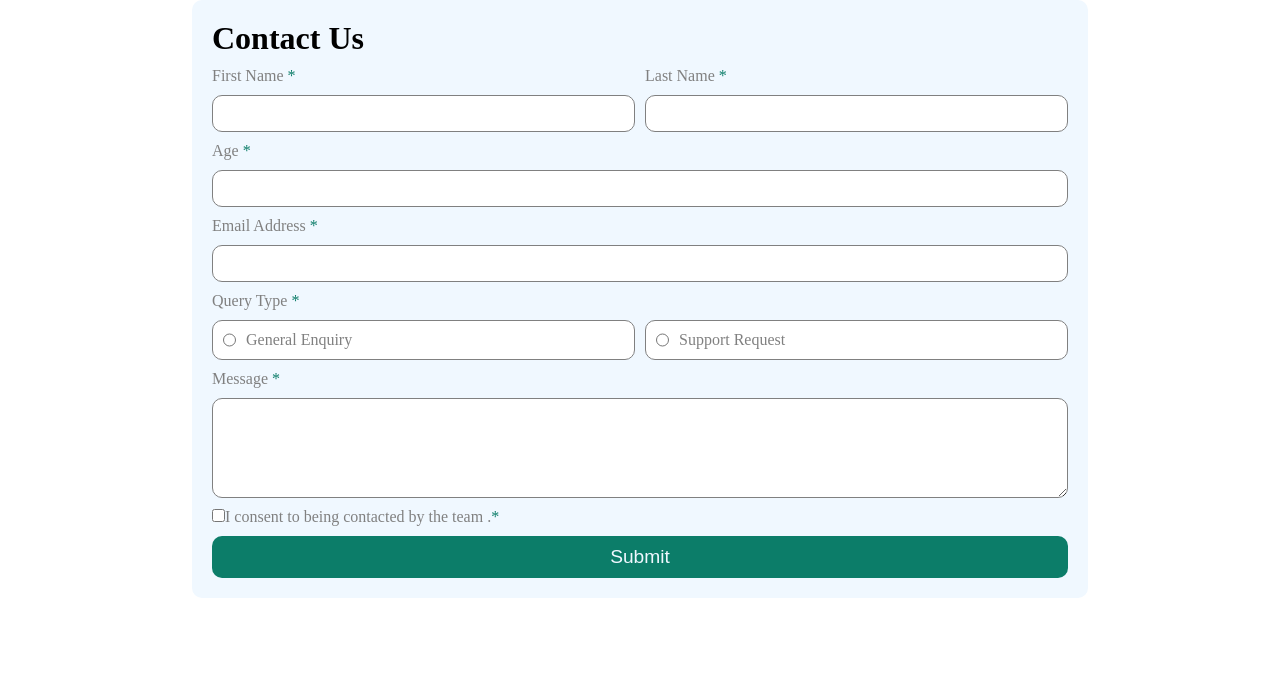
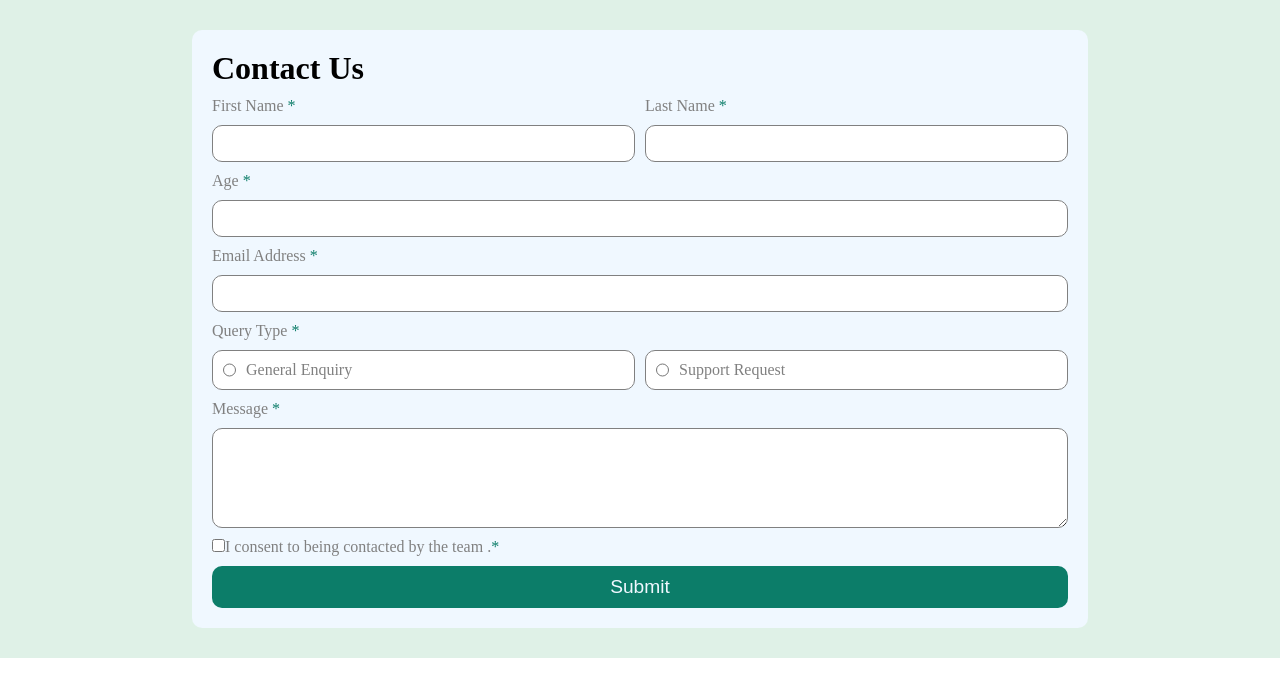
Before and after one commit to nohasalim/Contact-Form, a React (Vite) app: page / in a window 1280 px wide. Shown: the top 696 px of the page. Built offline with nearby package versions, Linux system fonts and the light colour scheme.

Commit message:
Fix CSS syntax by adding missing semicolon

```diff
--- a/src/App.css
+++ b/src/App.css
@@ -3,8 +3,7 @@ main {
   justify-content: center;
   align-items: center;
   width: 100%;
-  /* height:auto; */
-  padding:30px 0px
+  padding:30px 0px;
   background-color: hsl(148, 38%, 91%);
 }
 form {
```
